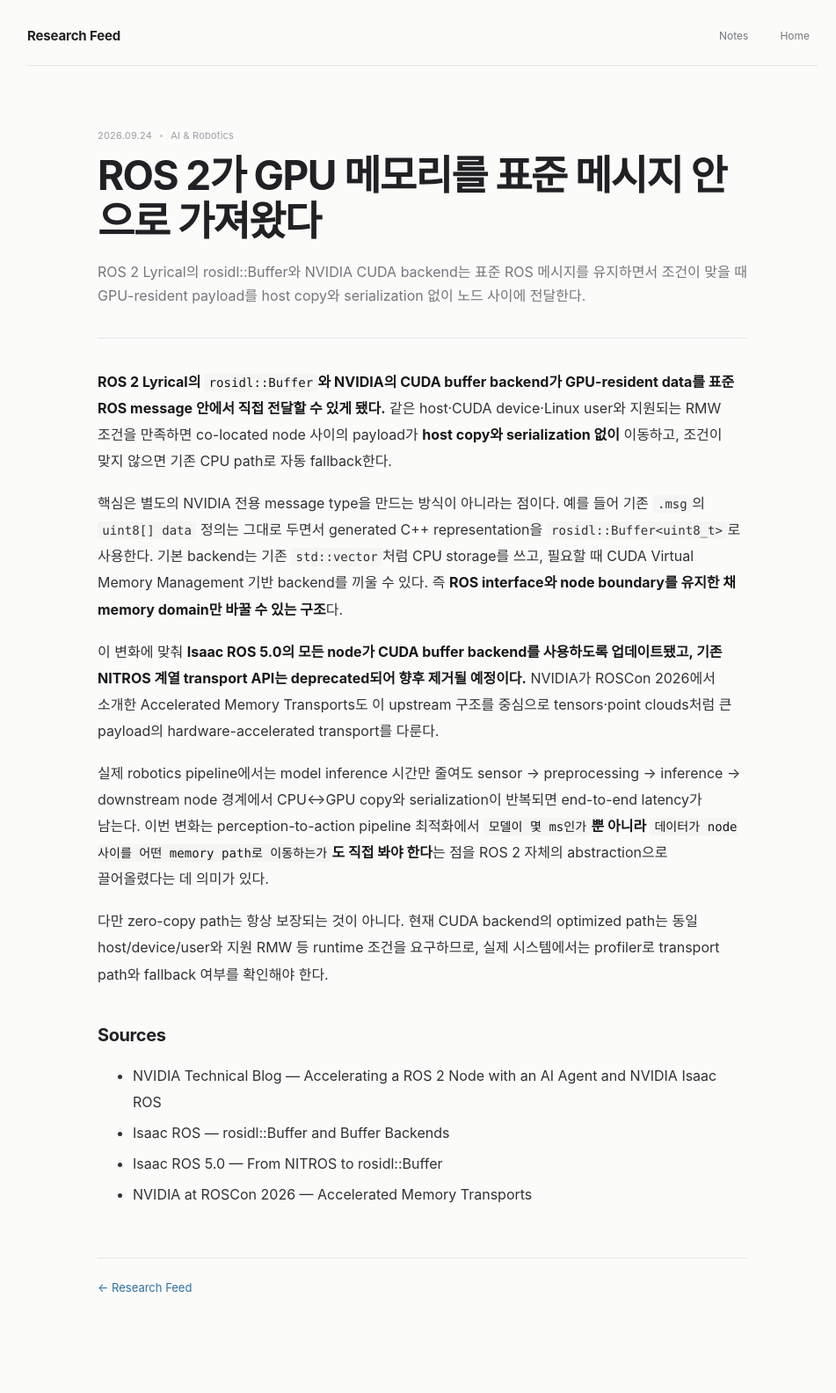
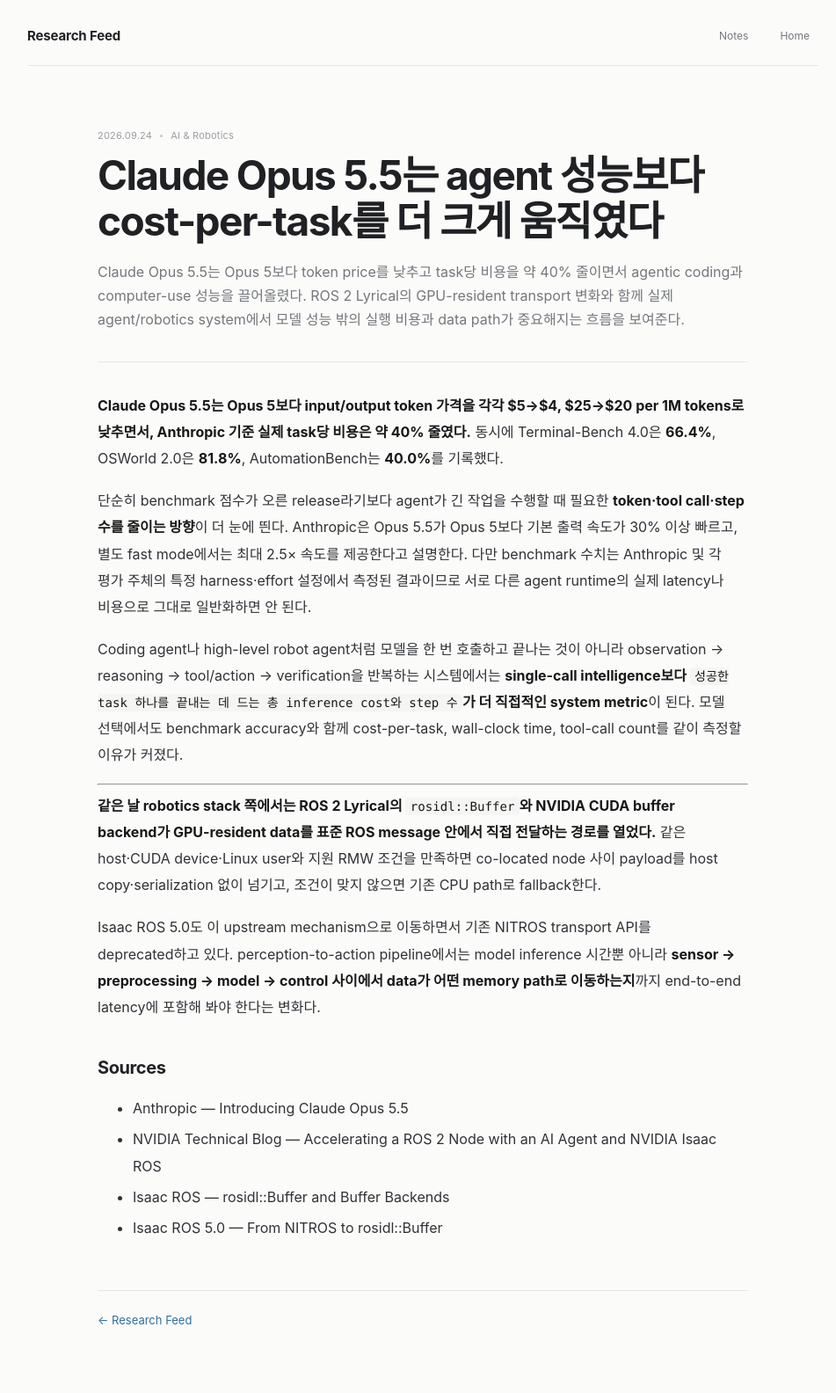
Before and after one commit to nayana224/nayana224.github.io, a Jekyll site: the page built from _research_feed/2026-09-24-ai-robotics.md, in a window 1280 px wide. Shown: the whole page at 88% size, without its empty margins (159-1110 px from the left). Built offline with Jekyll 4.4.1, drawn with Linux system fonts in a browser that asks for light colours; before the commit the page ends 1547 px from its top, so only the background shows below that.

Commit message:
Update Research Feed with Claude Opus 5.5

```diff
--- a/_research_feed/2026-09-24-ai-robotics.md
+++ b/_research_feed/2026-09-24-ai-robotics.md
@@ -1,24 +1,26 @@
 ---
 layout: feed_note
-title: "ROS 2가 GPU 메모리를 표준 메시지 안으로 가져왔다"
-date: 2026-09-24 19:49:36 +0900
+title: "Claude Opus 5.5는 agent 성능보다 cost-per-task를 더 크게 움직였다"
+date: 2026-09-24 21:13:01 +0900
 channel: ai-robotics
 channel_label: AI & Robotics
-summary: "ROS 2 Lyrical의 rosidl::Buffer와 NVIDIA CUDA backend는 표준 ROS 메시지를 유지하면서 조건이 맞을 때 GPU-resident payload를 host copy와 serialization 없이 노드 사이에 전달한다."
+summary: "Claude Opus 5.5는 Opus 5보다 token price를 낮추고 task당 비용을 약 40% 줄이면서 agentic coding과 computer-use 성능을 끌어올렸다. ROS 2 Lyrical의 GPU-resident transport 변화와 함께 실제 agent/robotics system에서 모델 성능 밖의 실행 비용과 data path가 중요해지는 흐름을 보여준다."
 ---
 
-**ROS 2 Lyrical의 `rosidl::Buffer`와 NVIDIA의 CUDA buffer backend가 GPU-resident data를 표준 ROS message 안에서 직접 전달할 수 있게 됐다.** 같은 host·CUDA device·Linux user와 지원되는 RMW 조건을 만족하면 co-located node 사이의 payload가 **host copy와 serialization 없이** 이동하고, 조건이 맞지 않으면 기존 CPU path로 자동 fallback한다.
+**Claude Opus 5.5는 Opus 5보다 input/output token 가격을 각각 $5→$4, $25→$20 per 1M tokens로 낮추면서, Anthropic 기준 실제 task당 비용은 약 40% 줄였다.** 동시에 Terminal-Bench 4.0은 **66.4%**, OSWorld 2.0은 **81.8%**, AutomationBench는 **40.0%**를 기록했다.
 
-핵심은 별도의 NVIDIA 전용 message type을 만드는 방식이 아니라는 점이다. 예를 들어 기존 `.msg`의 `uint8[] data` 정의는 그대로 두면서 generated C++ representation을 `rosidl::Buffer<uint8_t>`로 사용한다. 기본 backend는 기존 `std::vector`처럼 CPU storage를 쓰고, 필요할 때 CUDA Virtual Memory Management 기반 backend를 끼울 수 있다. 즉 **ROS interface와 node boundary를 유지한 채 memory domain만 바꿀 수 있는 구조**다.
+단순히 benchmark 점수가 오른 release라기보다 agent가 긴 작업을 수행할 때 필요한 **token·tool call·step 수를 줄이는 방향**이 더 눈에 띈다. Anthropic은 Opus 5.5가 Opus 5보다 기본 출력 속도가 30% 이상 빠르고, 별도 fast mode에서는 최대 2.5× 속도를 제공한다고 설명한다. 다만 benchmark 수치는 Anthropic 및 각 평가 주체의 특정 harness·effort 설정에서 측정된 결과이므로 서로 다른 agent runtime의 실제 latency나 비용으로 그대로 일반화하면 안 된다.
 
-이 변화에 맞춰 **Isaac ROS 5.0의 모든 node가 CUDA buffer backend를 사용하도록 업데이트됐고, 기존 NITROS 계열 transport API는 deprecated되어 향후 제거될 예정이다.** NVIDIA가 ROSCon 2026에서 소개한 Accelerated Memory Transports도 이 upstream 구조를 중심으로 tensors·point clouds처럼 큰 payload의 hardware-accelerated transport를 다룬다.
+Coding agent나 high-level robot agent처럼 모델을 한 번 호출하고 끝나는 것이 아니라 observation → reasoning → tool/action → verification을 반복하는 시스템에서는 **single-call intelligence보다 `성공한 task 하나를 끝내는 데 드는 총 inference cost와 step 수`가 더 직접적인 system metric**이 된다. 모델 선택에서도 benchmark accuracy와 함께 cost-per-task, wall-clock time, tool-call count를 같이 측정할 이유가 커졌다.
 
-실제 robotics pipeline에서는 model inference 시간만 줄여도 sensor → preprocessing → inference → downstream node 경계에서 CPU↔GPU copy와 serialization이 반복되면 end-to-end latency가 남는다. 이번 변화는 perception-to-action pipeline 최적화에서 **`모델이 몇 ms인가`뿐 아니라 `데이터가 node 사이를 어떤 memory path로 이동하는가`도 직접 봐야 한다**는 점을 ROS 2 자체의 abstraction으로 끌어올렸다는 데 의미가 있다.
+---
 
-다만 zero-copy path는 항상 보장되는 것이 아니다. 현재 CUDA backend의 optimized path는 동일 host/device/user와 지원 RMW 등 runtime 조건을 요구하므로, 실제 시스템에서는 profiler로 transport path와 fallback 여부를 확인해야 한다.
+**같은 날 robotics stack 쪽에서는 ROS 2 Lyrical의 `rosidl::Buffer`와 NVIDIA CUDA buffer backend가 GPU-resident data를 표준 ROS message 안에서 직접 전달하는 경로를 열었다.** 같은 host·CUDA device·Linux user와 지원 RMW 조건을 만족하면 co-located node 사이 payload를 host copy·serialization 없이 넘기고, 조건이 맞지 않으면 기존 CPU path로 fallback한다.
+
+Isaac ROS 5.0도 이 upstream mechanism으로 이동하면서 기존 NITROS transport API를 deprecated하고 있다. perception-to-action pipeline에서는 model inference 시간뿐 아니라 **sensor → preprocessing → model → control 사이에서 data가 어떤 memory path로 이동하는지**까지 end-to-end latency에 포함해 봐야 한다는 변화다.
 
 ### Sources
+- [Anthropic — Introducing Claude Opus 5.5](https://www.anthropic.com/claude-opus-5-5)
 - [NVIDIA Technical Blog — Accelerating a ROS 2 Node with an AI Agent and NVIDIA Isaac ROS](https://developer.nvidia.com/blog/accelerating-a-ros-2-node-with-an-ai-agent-and-nvidia-isaac-ros)
 - [Isaac ROS — rosidl::Buffer and Buffer Backends](https://nvidia-isaac-ros.github.io/concepts/rosidl_buffer/index.html)
 - [Isaac ROS 5.0 — From NITROS to rosidl::Buffer](https://nvidia-isaac-ros.github.io/v/release-5.0/concepts/rosidl_buffer/nitros_migration.html)
-- [NVIDIA at ROSCon 2026 — Accelerated Memory Transports](https://www.nvidia.com/en-us/events/roscon/)
```
